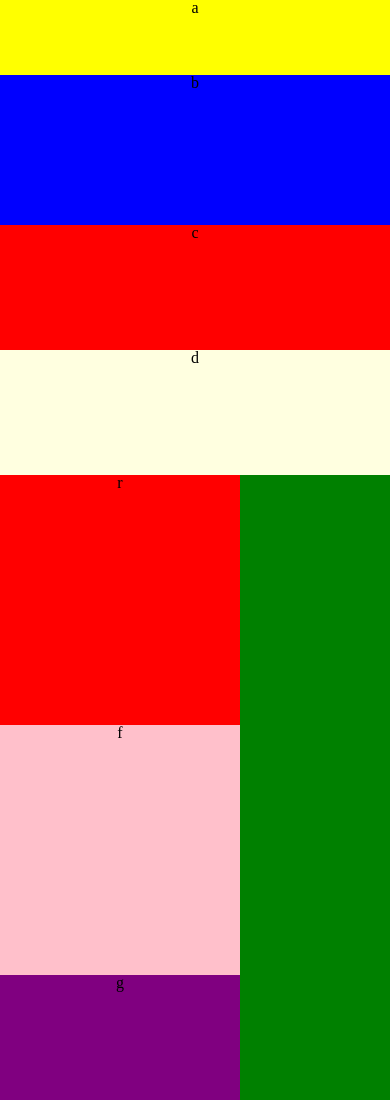
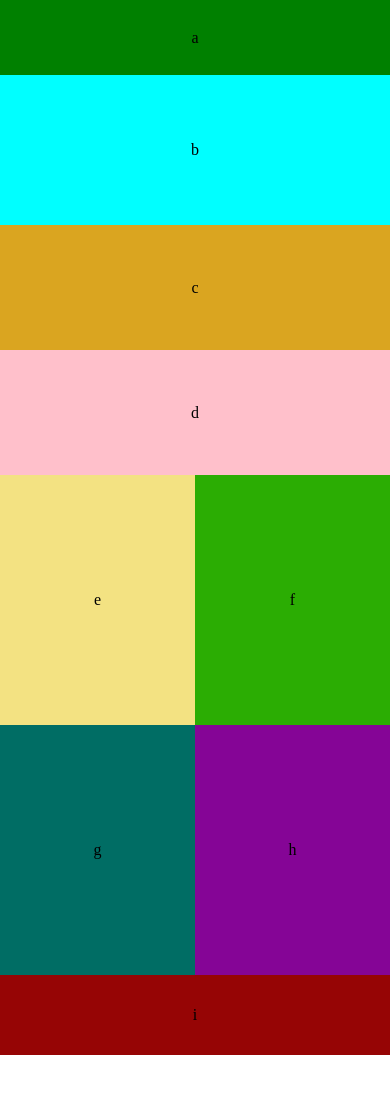
Before and after one commit to Jayms8462/SMACSS-and-Responsive-Web-Design, a plain HTML site: page index.html in a window 390 px wide. Shown: the top 1100 px of the page. After the commit the page ends 1055 px from the top, so only its background shows below. Drawn offline with Linux system fonts and the light colour scheme.

Commit message:
Fixed SMACCS and buggy layout issues

```diff
--- a/css/base.css
+++ b/css/base.css
@@ -1,180 +1,7 @@
-body {
-    background-color: grey;
-    text-align: center;
-}
-main {
-    max-width: 960px;
-    background-color: white;
-    margin-left: auto;
-    margin-right: auto;
-}
-.a {
-    height: 100px;
-    max-width: inherit;
-    width: 100%;
-    background-color: yellow;
-    margin-left: inherit;
-    margin-right: inherit;
-}
-.b {
-    height: 600px;
-    max-width: 200px;
-    width: 100%;
-    background-color: blue;
-    margin-left: inherit;
-    margin-right: inherit;
-    float: left;
-}
-.c {
-    height: 200px;
-    max-width: 380px;
-    width: 100%;
-    background-color: red;
-    margin-left: inherit;
-    margin-right: inherit;
-    float: left;
-}
-.d {
-    height: 200px;
-    max-width: 380px;
-    width: 100%;
-    background-color: lightyellow;
-    margin-left: inherit;
-    margin-right: inherit;
-    float: left;
-}
-.e {
-    height: 250px;
-    max-width: 190px;
-    width: 100%;
-    background-color: red;
-    margin-left: inherit;
-    margin-right: inherit;
-    float: left;
-}
-.f {
-    height: 250px;
-    max-width: 190px;
-    width: 100%;
-    background-color: pink;
-    margin-left: inherit;
-    margin-right: inherit;
-    float: left;
-}
-.g {
-    height: 250px;
-    max-width: 190px;
-    width: 100%;
-    background-color: purple;
-    margin-left: inherit;
-    margin-right: inherit;
-    float: left;
-}
-.h {
-    height: 250px;
-    max-width: 190px;
-    width: 100%;
-    background-color: gold;
-    margin-left: inherit;
-    margin-right: inherit;
-    float: left;
-}
-.i {
-    height: 150px;
-    max-width: 760px;
-    width: 100%;
-    background-color: red;
-    margin-left: inherit;
-    margin-right: inherit;
-    float: left;
-}
-
-@media only screen and (max-width: 767px){
+@media only screen and (min-width: 768px){
     body {
-        background-color: green;
-        text-align: center;
-    }
-    main {
-        max-width: 480px;
-        background-color: white;
-        margin-left: auto;
-        margin-right: auto;
-    }
-    .a {
-        height: 75px;
-        max-width: inherit;
-        width: 100%;
-        background-color: yellow;
-        margin-left: inherit;
-        margin-right: inherit;
-    }
-    .b {
-        height: 150px;
-        max-width: inherit;
-        width: 100%;
-        background-color: blue;
-        margin-left: inherit;
-        margin-right: inherit;
-    }
-    .c {
-        height: 125px;
-        max-width: inherit;
-        width: 100%;
-        background-color: red;
-        margin-left: inherit;
-        margin-right: inherit;
-    }
-    .d {
-        height: 125px;
-        max-width: inherit;
-        width: 100%;
-        background-color: lightyellow;
-        margin-left: inherit;
-        margin-right: inherit;
-    }
-    .e {
-        height: 250px;
-        max-width: 240px;
-        width: 100%;
-        background-color: red;
-        margin-left: inherit;
-        margin-right: inherit;
-        float: left;
-    }
-    .f {
-        height: 250px;
-        max-width: 240px;
-        width: 100%;
-        background-color: pink;
-        margin-left: inherit;
-        margin-right: inherit;
-        float: left;
-    }
-    .g {
-        height: 250px;
-        max-width: 240px;
-        width: 100%;
-        background-color: purple;
-        margin-left: inherit;
-        margin-right: inherit;
-        float: left;
-    }
-    .h {
-        height: 250px;
-        max-width: 240px;
-        width: 100%;
-        background-color: gold;
-        margin-left: inherit;
-        margin-right: inherit;
-        float: left;
-    }
-    .i {
-        height: 80px;
-        max-width: 480px;
-        width: 100%;
-        background-color: red;
-        margin-left: inherit;
-        margin-right: inherit;
-        float: left;
+        width: 960px;
+        margin: auto;
+        background-color: black;
     }
 }
--- a/css/layouts.css
+++ b/css/layouts.css
@@ -0,0 +1,33 @@
+@media only screen and (max-width: 767px){
+    header {
+        background-color: green;
+        height: 75px;
+        text-align: center;
+        line-height: 75px;
+    }
+    .footer {
+        background-color: rgb(150, 5, 5);
+        width: 100%;
+        height: 80px;
+        display: inline-block;
+        text-align: center;
+        line-height: 80px;
+    }
+}
+@media only screen and (min-width: 768px){
+    header {
+        background-color: yellow;
+        height: 100px;
+        text-align: center;
+        line-height: 100px;
+    }
+    .footer {
+        background-color: hotpink;
+        display: block;
+        height: 150px;
+        width: 760px;
+        display: inline-block;
+        text-align: center;
+        line-height: 150px;
+    }
+}
--- a/css/modules.css
+++ b/css/modules.css
@@ -0,0 +1,121 @@
+@media only screen and (max-width: 767px){
+    .nav {
+        background-color: aqua;
+        height: 150px;
+        text-align: center;
+        line-height: 150px;
+    }
+    .ad {
+        background-color: goldenrod;
+        height: 125px;
+        text-align: center;
+        line-height: 125px;
+    }
+    .element-nav {
+        background-color: pink;
+        height: 125px;
+        text-align: center;
+        line-height: 125px;
+    }
+    .ele1 {
+        background-color: rgb(243, 226, 130);
+        height: 250px;
+        width: 50%;
+        display: block;
+        float: left;
+        text-align: center;
+        line-height: 250px;
+    }
+    .ele2 {
+        background-color: rgb(43, 173, 3);
+        height: 250px;
+        width: 50%;
+        display: block;
+        float: left;
+        text-align: center;
+        line-height: 250px;
+    }
+    .ele3 {
+        background-color: rgb(0, 109, 100);
+        height: 250px;
+        width: 50%;
+        display: block;
+        float: left;
+        text-align: center;
+        line-height: 250px;
+    }
+    .ele4 {
+        background-color: rgb(133, 5, 150);
+        height: 250px;
+        width: 50%;
+        display: block;
+        float: left;
+        text-align: center;
+        line-height: 250px;
+    }
+}
+@media only screen and (min-width: 768px){
+    .nav {
+        background-color: red;
+        display: block;
+        float: left;
+        height: 600px;
+        width: 200px;
+        text-align: center;
+        line-height: 600px;
+    }
+    .ad {
+        background-color: blue;
+        display: block;
+        float: left;
+        height: 200px;
+        width: 380px;
+        text-align: center;
+        line-height: 200px;
+    }
+    .element-nav {
+        background-color: gold;
+        display: block;
+        float: left;
+        height: 200px;
+        width: 380px;
+        text-align: center;
+        line-height: 200px;
+    }
+    .ele1 {
+        background-color: aqua;
+        display: block;
+        float: left;
+        height: 250px;
+        width: 190px;
+        text-align: center;
+        line-height: 250px;
+    }
+    .ele2 {
+        background-color: rosybrown;
+        display: block;
+        float: left;
+        height: 250px;
+        width: 190px;
+        text-align: center;
+        line-height: 250px;
+    }
+    .ele3 {
+        background-color: orange;
+        display: block;
+        float: left;
+        height: 250px;
+        width: 190px;
+        text-align: center;
+        line-height: 250px;
+    }
+    .ele4 {
+        background-color: orangered;
+        display: block;
+        float: left;
+        height: 250px;
+        width: 190px;
+        text-align: center;
+        line-height: 250px;
+    }
+}
--- a/index.html
+++ b/index.html
@@ -3,22 +3,20 @@
   <head>
     <title></title>
     <meta name="viewport" content="width=device-width, initial-scale=1.0">
+    <link rel="stylesheet" href="css/reset.css">
     <link rel="stylesheet" href="css/base.css">
     <link rel="stylesheet" href="css/layouts.css">
     <link rel="stylesheet" href="css/modules.css">
-    <link rel="stylesheet" href="css/reset.css">
   </head>
   <body>
-    <main>
-        <div class='a'><p>a</p></div>
-        <div class='b'><p>b</p></div>
-        <div class='c'><p>c</p></div>
-        <div class='d'><p>d</p></div>
-        <div class='e'><p>r</p></div>
-        <div class='f'><p>f</p></div>
-        <div class='g'><p>g</p></div>
-        <div class='h'><p>h</p></div>
-        <div class='i'><p>i</p></div>
-    </main>
+    <header class='header'><p>a</p></header>
+    <div class='nav'><p>b</p></div>
+    <div class='ad'><p>c</p></div>
+    <div class='element-nav'><p>d</p></div>
+    <div class='ele1'><p>e</p></div>
+    <div class='ele2'><p>f</p></div>
+    <div class='ele3'><p>g</p></div>
+    <div class='ele4'><p>h</p></div>
   </body>
+  <footer class='footer'><p>i</p></footer>
 </html>
```
